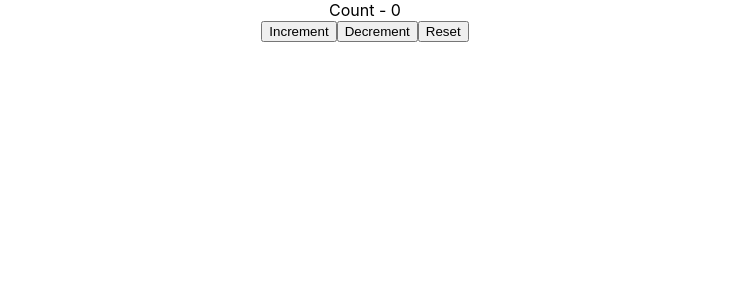
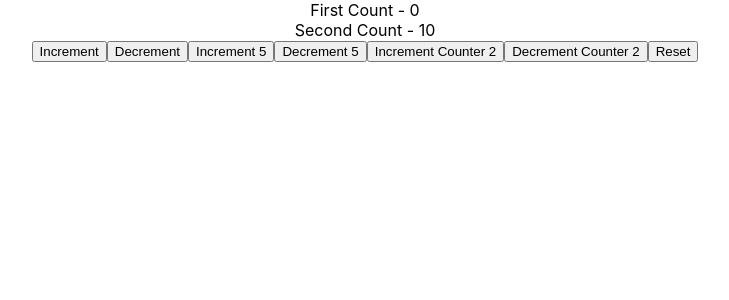
Before and after one commit to NorrisChenCA/reactjs_tutorial, a React (Create React App) app: page / in a window 1280 px wide. Shown: the top 300 px of the page, without its empty margins (275-1004 px from the left). Built offline with nearby package versions, Linux system fonts and the light colour scheme.

Commit message:
complex state

```diff
--- a/src/App.js
+++ b/src/App.js
@@ -105,8 +105,9 @@
 //export const UserContext = React.createContext()
 //export const ChannelContext = React.createContext()
 //07212019
-import CounterOne from './components/07212019useReducer_simple_state_and_action/CounterOne'
-
+//import CounterOne from './components/07212019useReducer_simple_state_and_action/CounterOne'
+//07232019
+import CounterTwo from './components/07232019useReducer_complex_state_and_action/CounterTwo'
 
 class App extends Component {
   constructor() {
@@ -312,7 +313,10 @@
         */}
 
         {/*07212019 -----------------*/}
-        <CounterOne />
+        {/*<CounterOne />*/}
+
+        {/*07232019 -----------------*/}
+        <CounterTwo />
       </div>
     )
   }
--- /dev/null
+++ b/src/components/07232019useReducer_complex_state_and_action/CounterTwo.js
@@ -0,0 +1,42 @@
+import React,  {useReducer}from 'react'
+
+const initialState = {
+  firstCounter: 0,
+  secondCounter: 10
+}
+const reducer = (state, action) => {
+  switch(action.type) {
+    case 'increment':
+      return {...state ,firstCounter: state.firstCounter + action.value}
+    case 'decrement':
+      return {...state, firstCounter: state.firstCounter - action.value}
+    case 'increment2':
+      return {...state, secondCounter: state.secondCounter + action.value}
+    case 'decrement2':
+      return {...state, secondCounter: state.secondCounter - action.value}
+    case 'reset':
+      return initialState
+    default:
+      return state
+  }
+}
+
+function CounterTwo() {
+  const [count, dispatch] = useReducer(reducer, initialState)
+
+  return (
+    <div>
+      <div>First Count - {count.firstCounter}</div>
+      <div>Second Count - {count.secondCounter}</div>
+      <button onClick={() => dispatch({type: 'increment', value: 1})}>Increment</button>
+      <button onClick={() => dispatch({type: 'decrement', value: 1})}>Decrement</button>
+      <button onClick={() => dispatch({type: 'increment', value: 5})}>Increment 5</button>
+      <button onClick={() => dispatch({type: 'decrement', value: 5})}>Decrement 5</button>
+      <button onClick={() => dispatch({type: 'increment2', value: 1})}>Increment Counter 2</button>
+      <button onClick={() => dispatch({type: 'decrement2', value: 1})}>Decrement Counter 2</button>
+      <button onClick={() => dispatch({type: 'reset'})}>Reset</button>
+    </div>
+  )
+}
+
+export default CounterTwo
```
